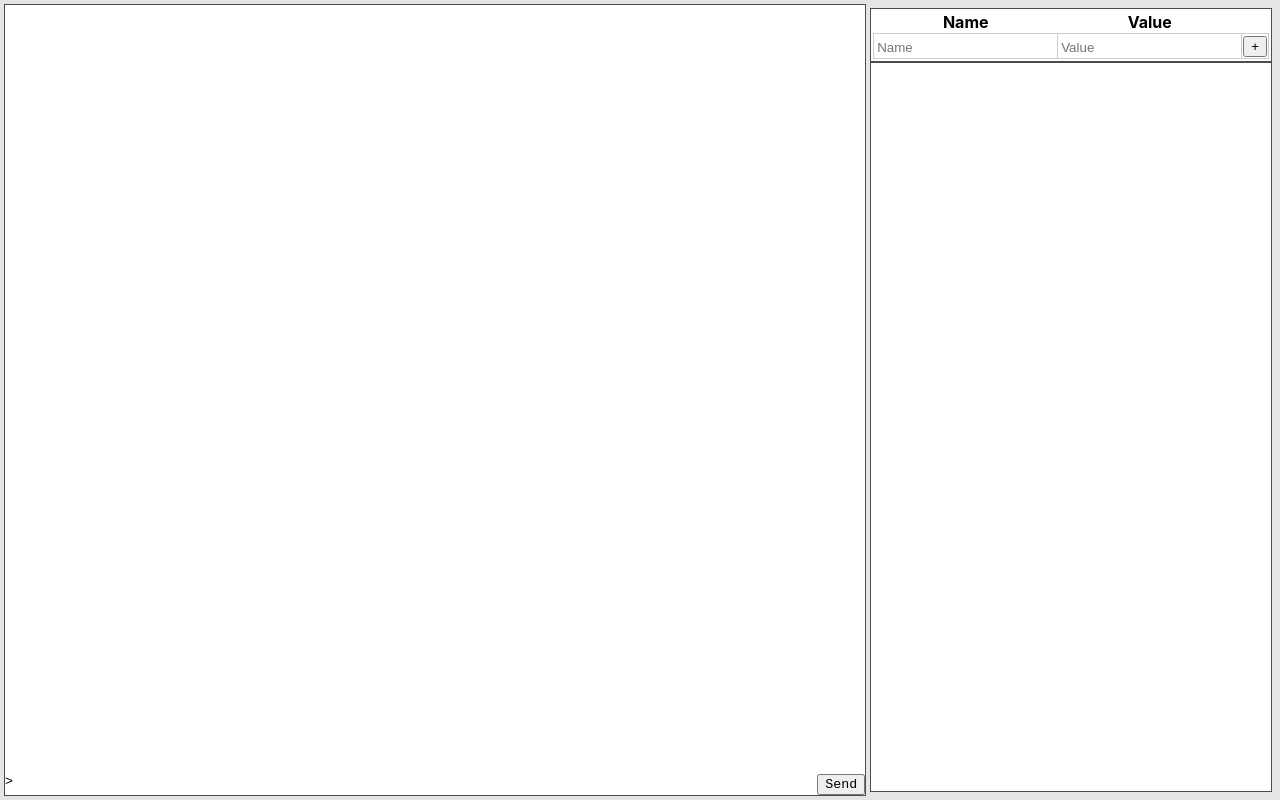
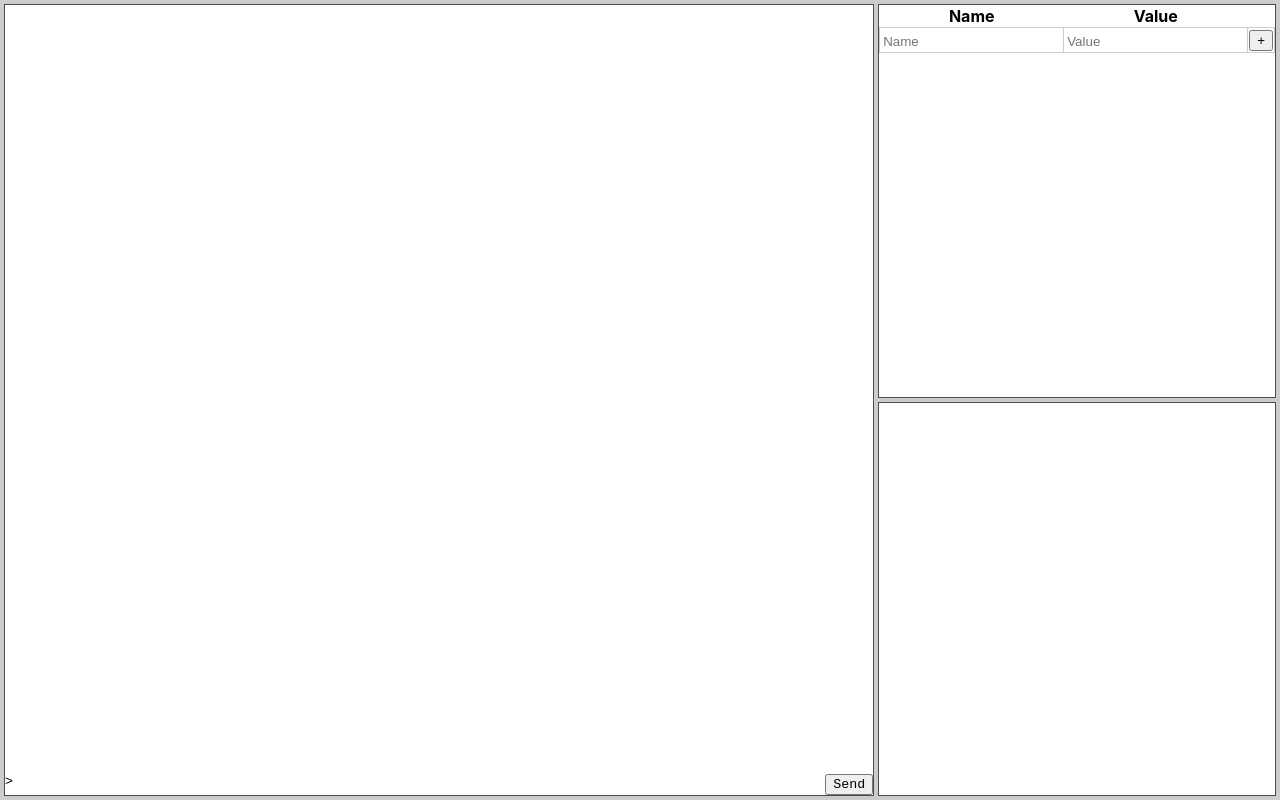
Before and after one commit to IJMacD/R, a React (Create React App) app: page / in a window 1280 px wide. Built offline with nearby package versions, Linux system fonts and the light colour scheme; the HTML template or start-up script is replaced by a standard one.

Commit message:
Huge improvement in layout thanks to CSS grid on desktop

```diff
--- a/src/App.css
+++ b/src/App.css
@@ -3,24 +3,44 @@
 }
 
 .App {
+  padding: 4px;
+  background: #CCC;
   height: 100%;
+  display: flex;
+  flex-direction: column;
 }
 
-.panel,
-.panel .panel {
-  border: 4px solid rgba(0,0,0,0.1);
+.App-Console,
+.App-Variables,
+.App-Graph {
+  border: 1px solid rgba(0,0,0,0.7);
+  background: white;
 }
 
-.panel > * {
-  border: 1px solid rgba(0,0,0,0.7);
-}
-
-.panel {
-  height: 100%;
-  display: flex;
+.App-Console {
   flex: 1;
 }
 
-.panel-vertical {
-  flex-direction: column;
+@media (min-width: 768px) {
+  .App {
+    display: grid;
+    grid-template-columns: 3fr 1fr;
+    grid-template-rows: 2fr 2fr;
+    grid-template-areas:
+      "main variables"
+      "main graph";
+    gap: 4px;
+  }
+
+  .App-Console {
+    grid-area: main;
+  }
+
+  .App-Variables {
+    grid-area: variables;
+  }
+
+  .App-Graph {
+    grid-area: graph;
+  }
 }
--- a/src/App.js
+++ b/src/App.js
@@ -20,8 +20,10 @@ function App() {
 
   return (
     <div className="App">
-      <div className="panel">
-        <div style={{ flex: 4 }}>
+      <div className="App-Variables">
+        <Variables variables={context} setVariables={setVariables} />
+      </div>
+      <div className="App-Console">
         <Console history={history} sendCommand={input => {
           const newHistory = [
             ...history,
@@ -38,14 +40,8 @@ function App() {
           setHistory(newHistory);
         }} />
       </div>
-        <div className="panel panel-vertical">
-          <div style={{padding: 2}}>
-            <Variables variables={context} setVariables={setVariables} />
-          </div>
-          <div style={{ flex: 1 }}>
+      <div className="App-Graph">
         <Graph />
-          </div>
-        </div>
       </div>
     </div>
   );
```
Lines whose indentation alone changed are shown as unchanged.
